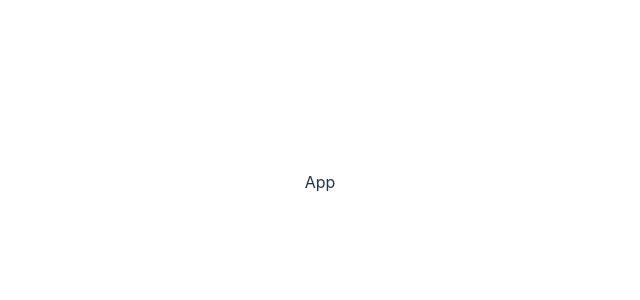
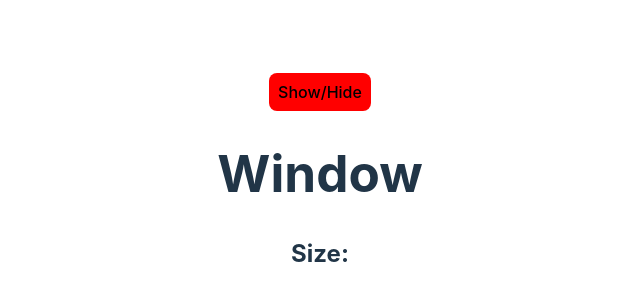
Before and after one commit to eze4acme/Project, a React (Vite) app: page / in a window 1280 px wide. Shown: the part 218-518 px from the top of the page, without its empty margins (320-960 px from the left). Built offline with nearby package versions, Linux system fonts and the light colour scheme.

Commit message:
Update App.jsx

```diff
--- a/src/App.jsx
+++ b/src/App.jsx
@@ -128,9 +128,26 @@ import './App.css'
 import React, { useState, useEffect } from 'react'
 
 function App() {
+  const [comp, setComp] = useState(true)
+  function handleState() {
+    setComp(!comp)
+  }
   return (
-    <div>App</div>
-  )
+    <div>
+      <button style={{ backgroundColor: "red", padding: "8px" }} onClick={handleState}>
+        Show/Hide
+      </button>
+      {comp && <Item />}
+    </div>
+  );
+}
+
+function Item() {
+
+ return (<div>
+  <h1>Window</h1>
+  <h2>Size:</h2>
+  </div>)
 }
 
 export default App
```
